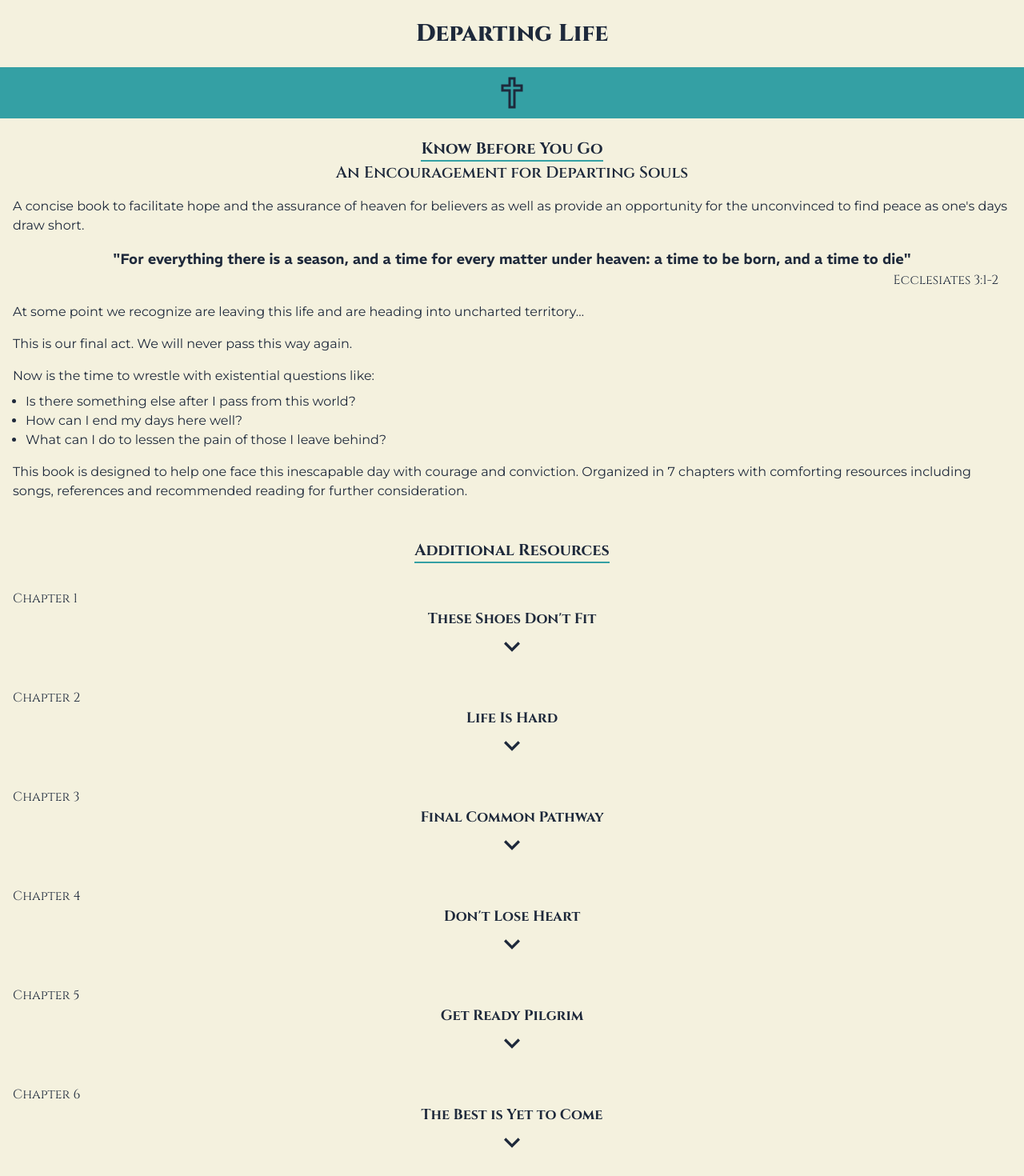
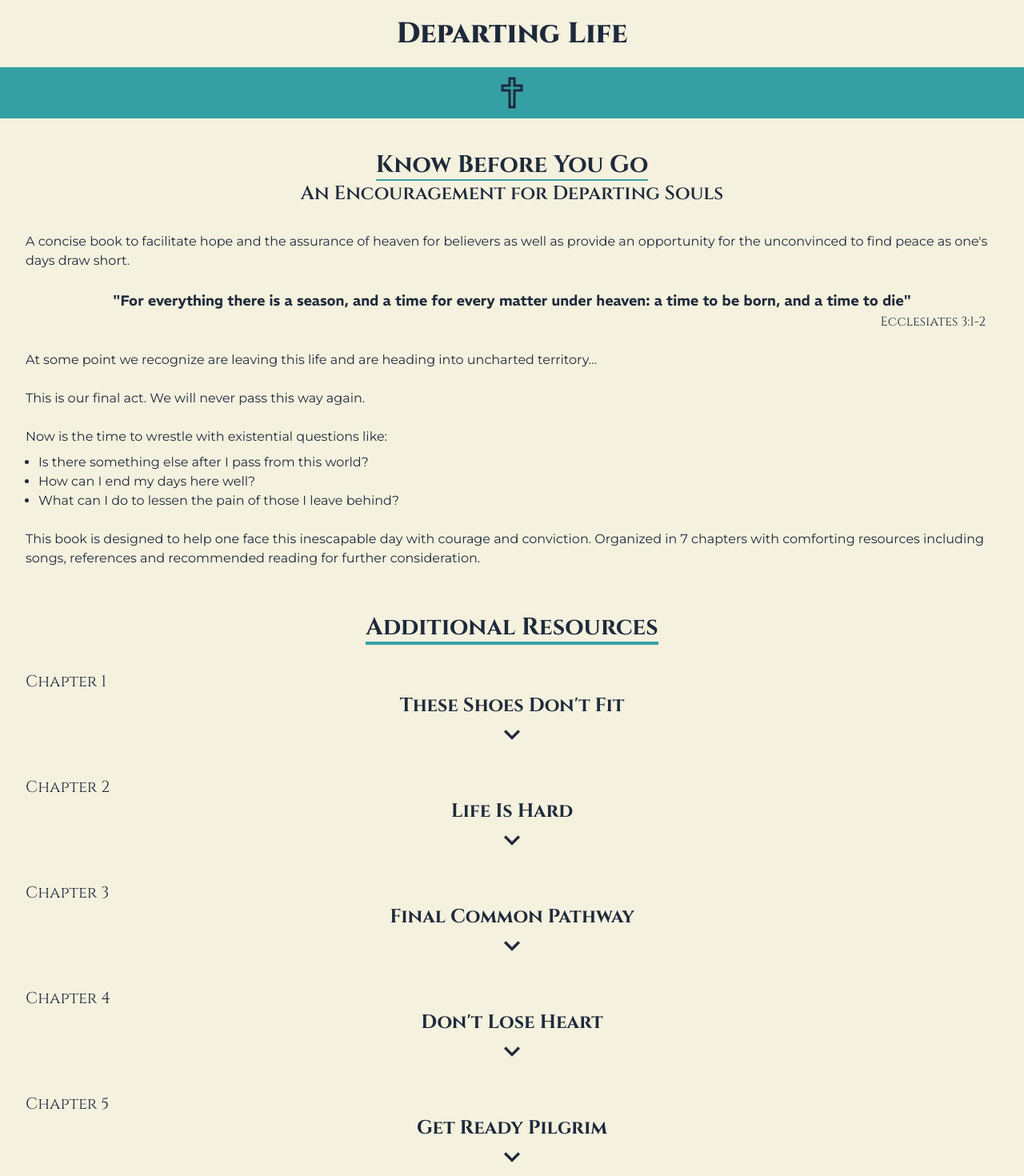
Before and after one commit to connorwarme/knowbeforeyougo, a React (Vite) app: page / in a window 1280 px wide. Shown: the top 1470 px of the page at 80% size. Built offline with nearby package versions, Linux system fonts and the light colour scheme.

Commit message:
Start styling at sm viewports

```diff
--- a/src/components/Accordion.jsx
+++ b/src/components/Accordion.jsx
@@ -17,8 +17,8 @@ export default function Accordion() {
   };
 
   return (
-    <section aria-label="Additional content to supplement book, organized by chapter" className="py-6 px-4">
-      <h2 className="font-display font-bold text-xl mx-auto w-fit border-deep border-b-2 my-6" id="resources">Additional Resources</h2>
+    <section aria-label="Additional content to supplement book, organized by chapter" className="py-6 px-4 sm:p-8">
+      <h2 className="font-display font-bold text-xl sm:text-3xl mx-auto w-fit border-deep border-b-2 my-6 sm:border-b-4" id="resources">Additional Resources</h2>
       {cardArray.map((card, index) => (
         <Card
           key={index}
@@ -29,8 +29,7 @@ export default function Accordion() {
           index={index}
         />
       ))}
-      <h2 className="font-display font-bold text-xl mx-auto w-fit border-deep border-b-2 my-6" id="topical-resources">Topical Resources</h2>
-      {/* id values need to continue count started in chapters data */}
+      <h2 className="font-display font-bold text-xl sm:text-3xl mx-auto w-fit border-deep border-b-2 my-6 sm:border-b-4" id="topical-resources">Topical Resources</h2>
       {topicsArray.map((topic, index) => (
         <Card
           key={index}
--- a/src/components/Card.jsx
+++ b/src/components/Card.jsx
@@ -36,8 +36,8 @@ export default function Card({ card, selected, updateSelected, handleClick }) {
         onClick={() => handleClick(card.id)}
       >
         <h3 className="font-display flex flex-col">
-          <span>{card.title}</span>
-          <span className="self-center font-bold text-lg">{card.name}</span>
+          <span className="sm:text-xl">{card.title}</span>
+          <span className="self-center font-bold text-2xl">{card.name}</span>
         </h3>
         <div className={selected === card.id ? containerStyleOpen : containerStyle}>
           { selected === card.id && <Content content={card.content} /> }
--- a/src/components/Content.jsx
+++ b/src/components/Content.jsx
@@ -6,12 +6,14 @@ import Poem from "./Poem";
 import Quote from "./Quote";
 
 const Content = ({ content }) => {
+  const listStyle = 'list-none border-b-2 border-deep mb-4 last-of-type:border-b-0'
+  const titleStyle = 'font-display font-semibold text-lg my-2 sm:text-xl'
   return (
     <div className="cardContent">
       {
         content.verses && (
-          <ul className="list-none border-b-2 border-deep mb-4 last-of-type:border-b-0">
-            <h3 className="font-display font-semibold text-lg my-2">Verses</h3>
+          <ul className={listStyle}>
+            <h3 className={titleStyle}>Verses</h3>
             {
               content.verses.map((verse, index) => (
                 <Verse key={index} verse={verse} />
@@ -22,8 +24,8 @@ const Content = ({ content }) => {
       }
       {
         content.books && (
-          <ul className="list-none border-b-2 border-deep mb-4 last-of-type:border-b-0">
-            <h3 className="font-display font-semibold text-lg my-2">Books</h3>
+          <ul className={listStyle}>
+            <h3 className={titleStyle}>Books</h3>
             {
               content.books.map((book, index) => (
                 <Book key={index} book={book} />
@@ -34,8 +36,8 @@ const Content = ({ content }) => {
       }
       {
         content.songs && (
-          <ul className="list-none border-b-2 border-deep mb-4 last-of-type:border-b-0">
-            <h3 className="font-display font-semibold text-lg my-2">Songs</h3>
+          <ul className={listStyle}>
+            <h3 className={titleStyle}>Songs</h3>
             {
               content.songs.map((song, index) => (
                 <Song key={index} song={song} />
@@ -46,8 +48,8 @@ const Content = ({ content }) => {
       }
       {
         content.poems && (
-          <ul className="list-none border-b-2 border-deep mb-4 last-of-type:border-b-0">
-            <h3 className="font-display font-semibold text-lg my-2">{content.poems.length > 1 ? 'Poems' : 'Poem'}</h3>
+          <ul className={listStyle}>
+            <h3 className={titleStyle}>{content.poems.length > 1 ? 'Poems' : 'Poem'}</h3>
             {
               content.poems.map((poem, index) => (
                 <Poem key={index} poem={poem} />
@@ -58,8 +60,8 @@ const Content = ({ content }) => {
       }
       {
         content.quotes && (
-          <ul className="list-none border-b-2 border-deep mb-4 last-of-type:border-b-0">
-            <h3 className="font-display font-semibold text-lg my-2">{content.quotes.length > 1 ? 'Quotes' : 'Quote'}</h3>
+          <ul className={listStyle}>
+            <h3 className={titleStyle}>{content.quotes.length > 1 ? 'Quotes' : 'Quote'}</h3>
             {
               content.quotes.map((quote, index) => (
                 <Quote key={index} quote={quote} />
--- a/src/components/Header.jsx
+++ b/src/components/Header.jsx
@@ -40,8 +40,8 @@ const Header = () => {
   const spacerStyleNarrow = 'spacer transition-all width-0'
   const spacerStyleWide = 'spacer transition-all grow'
   // title style, depending on view
-  const titleStyleNarrow = 'font-extrabold transition-all duration-300 text-xl translate-x-0'
-  const titleStyleWide = 'font-extrabold transition-all duration-300 text-3xl'
+  const titleStyleNarrow = 'font-extrabold transition-all duration-300 text-xl sm:text-2xl translate-x-0'
+  const titleStyleWide = 'font-extrabold transition-all duration-300 text-3xl sm:text-4xl'
   // hamburger menu style, depending on view
   const hamburgerStyleHidden = 'p-1 rounded-sm h-fit relative hover:cursor-pointer hover:shadow-md active:shadow-none active:left-[1px] active:top-[2px] hidden md-2 z-20'
   const hamburgerStyleVisible = 'p-1 rounded-sm h-fit relative hover:cursor-pointer hover:shadow-md active:shadow-none active:left-[1px] active:top-[2px] block md-2 z-20'
--- a/src/components/Intro.jsx
+++ b/src/components/Intro.jsx
@@ -7,19 +7,16 @@ export default function Intro() {
         <div className="bg-offwhite py-2">
           <div>
           <div className="h-[76px]">
-            <span className="text-3xl font-display opacity-0">Departing Life</span>
+            <span className="text-4xl font-display opacity-0">Departing Life</span>
           </div>
-            {/* <div className="h-4 bg-gradient-to-t from-deep to-eggshell"></div> */}
             <div className="flex justify-center py-2 bg-deep">
               <LiaCrossSolid className="h-12 w-12" />
             </div>
-            {/* <div className="h-4 bg-gradient-to-b from-deep to-eggshell"></div> */}
           </div>
         </div>
-        {/* <div className="h-4 bg-gradient-to-b from-deep to-eggshell"></div> */}
-        <div className="bg-offwhite py-4 flex flex-col justify-center align-center">
-          <h2 className="text-xl font-display font-bold w-fit m-auto border-b-2 border-deep">Know Before You Go</h2>
-          <h2 className="text-xl font-display font-semibold">An Encouragement for Departing Souls</h2>
+        <div className="bg-offwhite p-4 sm:p-8 flex flex-col justify-center align-center">
+          <h2 className="text-2xl sm:text-3xl font-display font-bold w-fit m-auto border-b-2 border-deep">Know Before You Go</h2>
+          <h2 className="text-xl sm:text-2xl font-display font-semibold">An Encouragement for Departing Souls</h2>
         </div>
       </div>
     </div>
--- a/src/components/MainText.jsx
+++ b/src/components/MainText.jsx
@@ -1,6 +1,6 @@
 const MainText = () => {
   return (
-    <div className="px-4 bg-eggshell grid gap-4">
+    <div className="px-4 bg-eggshell grid gap-4 sm:px-8 sm:gap-6">
       <div>
         A concise book to facilitate hope and the assurance of heaven for
         believers as well as provide an opportunity for the unconvinced to find
--- a/src/components/Song.jsx
+++ b/src/components/Song.jsx
@@ -6,8 +6,8 @@ const Song = ({ song }) => {
       <p className="font-display font-bold text-lg underline">{song.title}</p>
       <p className="">{song.artist}</p>
     </div>
-    <div className="my-2">
-      <iframe className="aspect-video max-w-[100%] h-42" src={song.embed} title="YouTube video player" frameBorder="0" allow="accelerometer; autoplay; clipboard-write; encrypted-media; gyroscope; picture-in-picture; web-share" referrerPolicy="strict-origin-when-cross-origin" allowfullscreen></iframe>
+    <div className="my-2 flex justify-center">
+      <iframe className="aspect-video w-96 max-w-[100%]" src={song.embed} title="YouTube video player" allow="accelerometer; autoplay; clipboard-write; encrypted-media; gyroscope; picture-in-picture; web-share" referrerPolicy="strict-origin-when-cross-origin" allowfullscreen></iframe>
     </div>
   </li>
    );
--- a/src/data/data.js
+++ b/src/data/data.js
@@ -95,7 +95,7 @@ const chapter2Songs = [
     title: "(I Can't Get No) Satisfaction",
     artist: "The Rolling Stones",
     url: "https://www.youtube.com/watch?v=nrIPxlFzDi0",
-    embed: `<iframe width="560" height="315" src="https://www.youtube.com/embed/nrIPxlFzDi0?si=T1aM6HxuvQNR4w0_" title="YouTube video player" frameborder="0" allow="accelerometer; autoplay; clipboard-write; encrypted-media; gyroscope; picture-in-picture; web-share" referrerpolicy="strict-origin-when-cross-origin" allowfullscreen></iframe>`
+    embed: `https://www.youtube.com/embed/nrIPxlFzDi0?si=V2eCQ9Hk928VZKkp`
   }
 ]
 const chapter3Verses = [
```
